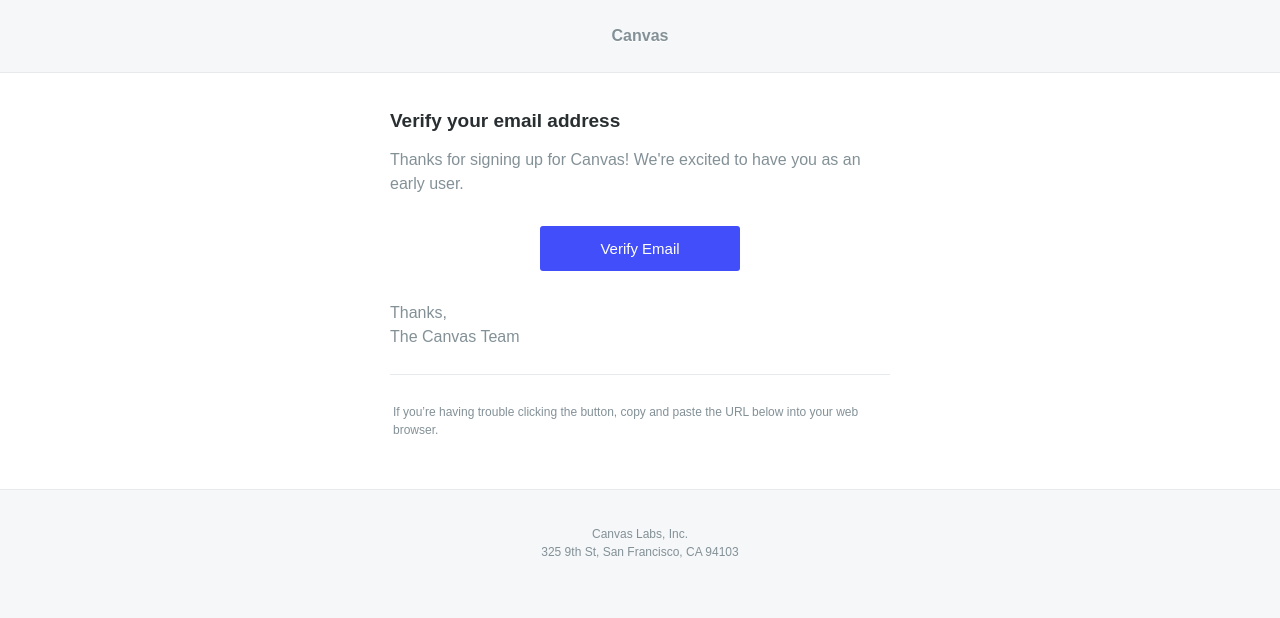
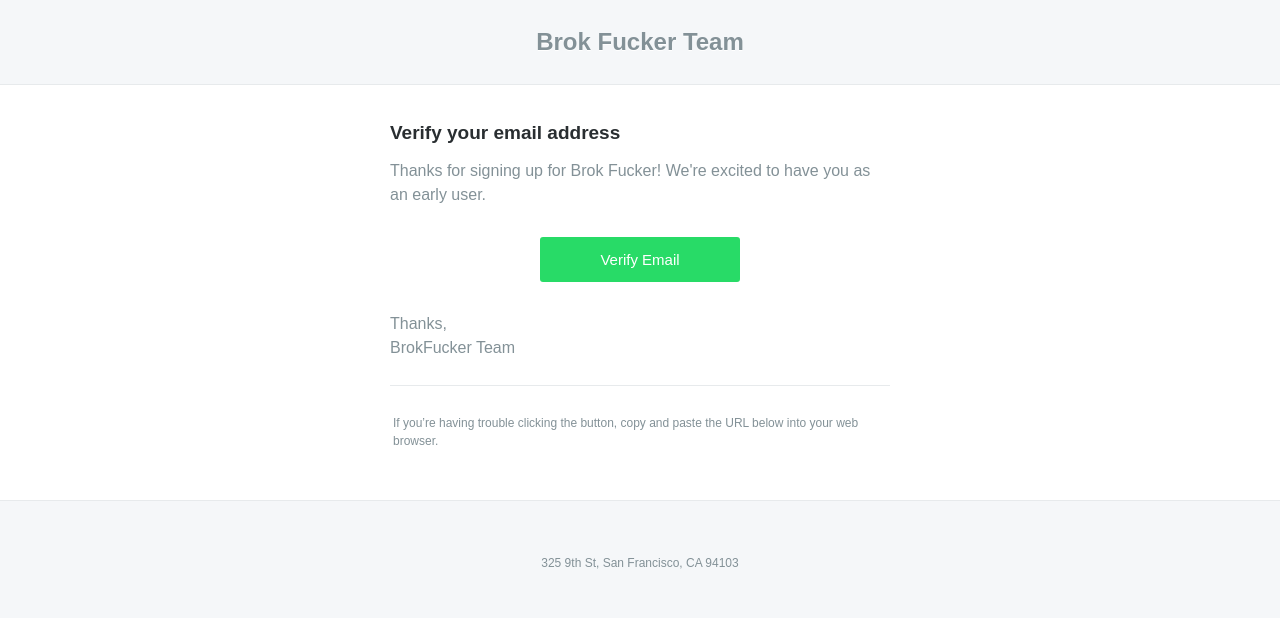
Before and after one commit to LeaveMyYard/BrokFucker, a Flask app: template templates/email_verification.html in a window 1280 px wide. Shown: the top 618 px of the page. Run offline with Flask 2, Linux system fonts and the light colour scheme; the template is opened without the code that fills it, so the values that code supplies are empty.

Commit message:
Now email verification is send from template

```diff
--- a/templates/email_verification.html
+++ b/templates/email_verification.html
@@ -47,7 +47,7 @@
       border: 0;
     }
     .email-masthead_name {
-      font-size: 16px;
+      font-size: 24px;
       font-weight: bold;
       color: #839197;
       text-decoration: none;
@@ -137,7 +137,7 @@
       width: 200px;
       background-color: #414EF9;
       border-radius: 3px;
-      color: #ffffff;
+      color: #ffffff !important;
       font-size: 15px;
       line-height: 45px;
       text-align: center;
@@ -177,7 +177,7 @@
           <!-- Logo -->
           <tr>
             <td class="email-masthead">
-              <a class="email-masthead_name">Canvas</a>
+              <a class="email-masthead_name">Brok Fucker Team</a>
             </td>
           </tr>
           <!-- Email Body -->
@@ -188,23 +188,18 @@
                 <tr>
                   <td class="content-cell">
                     <h1>Verify your email address</h1>
-                    <p>Thanks for signing up for Canvas! We're excited to have you as an early user.</p>
+                    <p>Thanks for signing up for Brok Fucker! We're excited to have you as an early user.</p>
                     <!-- Action -->
                     <table class="body-action" align="center" width="100%" cellpadding="0" cellspacing="0">
                       <tr>
                         <td align="center">
                           <div>
-                            <!--[if mso]><v:roundrect xmlns:v="urn:schemas-microsoft-com:vml" xmlns:w="urn:schemas-microsoft-com:office:word" href="{{action_url}}" style="height:45px;v-text-anchor:middle;width:200px;" arcsize="7%" stroke="f" fill="t">
-                            <v:fill type="tile" color="#414EF9" />
-                            <w:anchorlock/>
-                            <center style="color:#ffffff;font-family:sans-serif;font-size:15px;">Verify Email</center>
-                          </v:roundrect><![endif]-->
-                            <a href="{{action_url}}" class="button button--blue">Verify Email</a>
+                            <a href="{{action_url}}" class="button button--green">Verify Email</a>
                           </div>
                         </td>
                       </tr>
                     </table>
-                    <p>Thanks,<br>The Canvas Team</p>
+                    <p>Thanks,<br> BrokFucker Team</p>
                     <!-- Sub copy -->
                     <table class="body-sub">
                       <tr>
@@ -226,7 +221,6 @@
                 <tr>
                   <td class="content-cell">
                     <p class="sub center">
-                      Canvas Labs, Inc.
                       <br>325 9th St, San Francisco, CA 94103
                     </p>
                   </td>
```
Also changed, not shown: lib/email_sender.py (+15 -12 lines).
